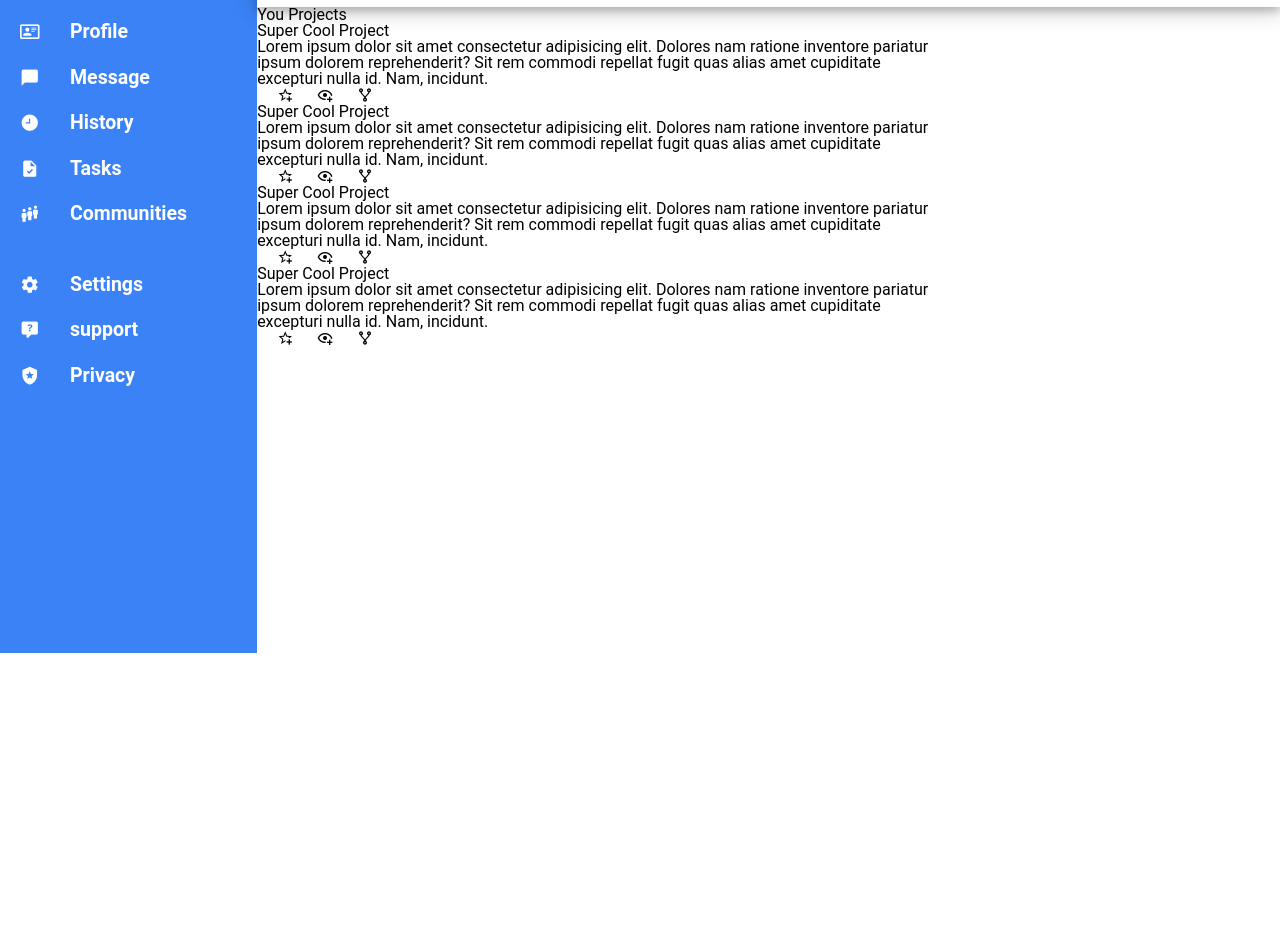
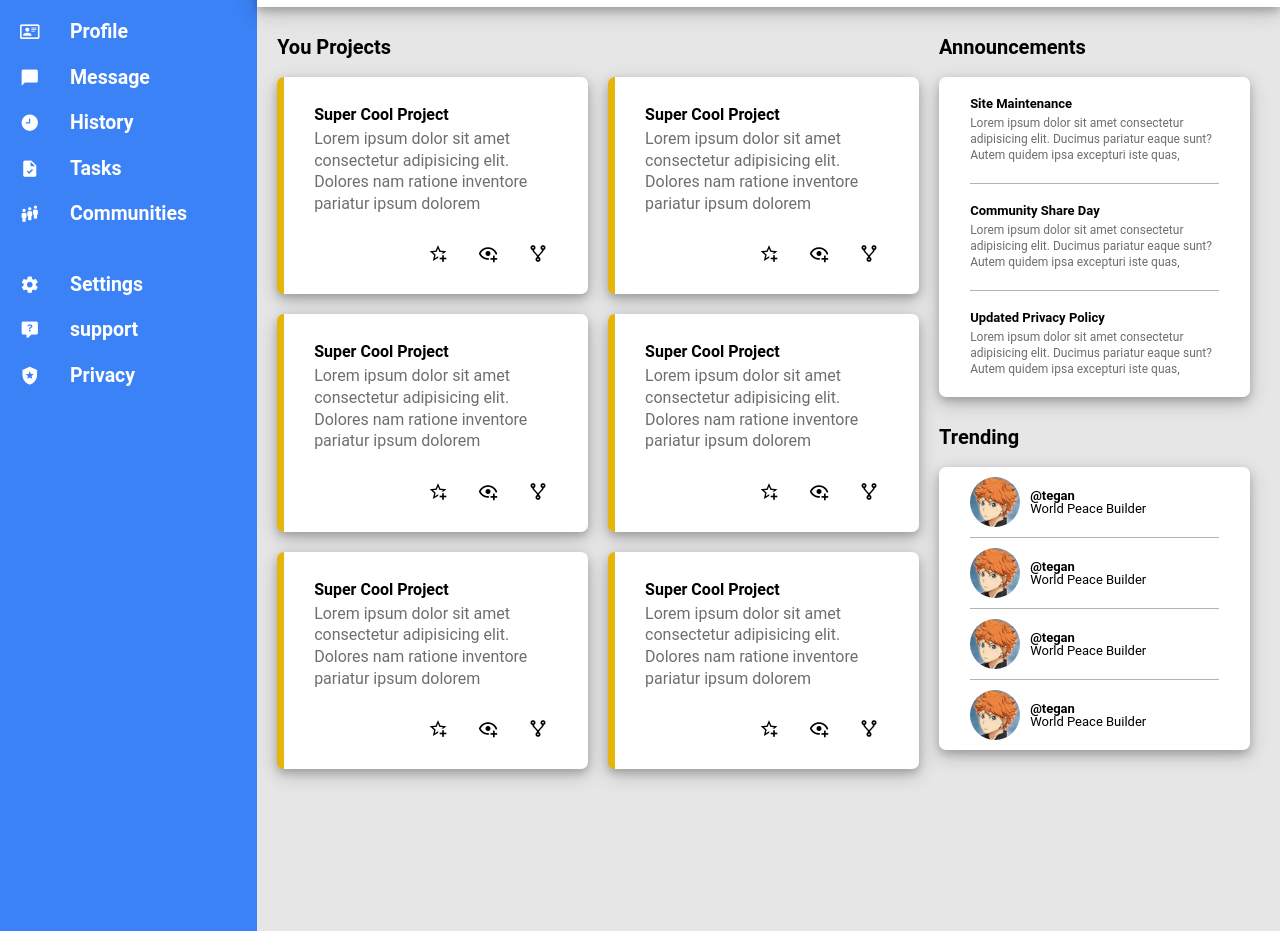
Before and after one commit to karti16/dashboard, a plain HTML site: page index.html in a window 1280 px wide. Shown: the part 147-1078 px from the top of the page. Before the commit the page ends 800 px from the top, so only its background shows below. Drawn offline with Linux system fonts and the light colour scheme.

Commit message:
complete "aside" portion

```diff
--- a/asset/style.css
+++ b/asset/style.css
@@ -144,7 +144,7 @@ table {
   display: grid;
   grid-template-columns: min-content 1fr 1fr 1fr;
   grid-template-rows: 1fr 2fr 2fr 2fr;
-  height: 100vh;
+
   grid-template-areas:
     "sidebar  nav nav nav"
     "sidebar content  content aside"
@@ -160,16 +160,20 @@ table {
 }
 .header {
   grid-area: nav;
-
+  position: relative;
+  z-index: 2;
   padding: 12px 30px;
   grid-row-gap: 10px;
   box-shadow: 0 4px 8px 0 rgba(0, 0, 0, 0.2), 0 6px 20px 0 rgba(0, 0, 0, 0.19);
 }
 .content {
   grid-area: content;
+  background-color: rgb(230, 230, 230);
 }
 .aside {
   grid-area: aside;
+  background-color: rgb(230, 230, 230);
+  padding-right: 30px;
 }
 a {
   display: flex;
@@ -282,6 +286,116 @@ a:active {
   background-color: #1b65db;
   cursor: pointer;
 }
+.content > p {
+  font-size: 20px;
+  font-weight: bold;
+
+  margin: 30px 0px 7px 20px;
+}
+.content-container {
+  display: grid;
+  grid-template-columns: repeat(auto-fit, minmax(300px, 1fr));
+  gap: 20px;
+  margin: 20px;
+}
+.content-box {
+  padding: 30px;
+  border-left: 7px solid rgb(231, 180, 11);
+  border-radius: 7px;
+  background-color: rgb(255, 255, 255);
+  box-shadow: 0 4px 8px 0 rgba(0, 0, 0, 0.2), 0 6px 20px 0 rgba(0, 0, 0, 0.19);
+}
+.content-box h2 {
+  font-weight: bold;
+  padding-bottom: 5px;
+}
+.content-box p {
+  color: rgb(110, 110, 110);
+  padding-bottom: 30px;
+  line-height: 2.7vh;
+}
+.cont-icon {
+  display: flex;
+  justify-content: flex-end;
+  font-size: 20px;
+}
+
+.anmnt {
+  display: grid;
+  grid-template-columns: 1fr;
+}
+
+.anmnt > p {
+  font-size: 20px;
+  font-weight: bold;
+  margin: 30px 0px 20px 0px;
+}
+.info {
+  background-color: white;
+  border-radius: 7px;
+  display: flex;
+  flex-direction: column;
+  box-shadow: 0 4px 8px 0 rgba(0, 0, 0, 0.2), 0 6px 20px 0 rgba(0, 0, 0, 0.19);
+}
+.info-box {
+  padding: 20px 0px;
+  width: 80%;
+  margin: auto;
+}
+.info-box:nth-child(2) {
+  border-bottom: 1px solid rgba(110, 110, 110, 0.527);
+  border-top: 1px solid rgba(110, 110, 110, 0.527);
+}
+.info-box > p:first-child {
+  font-size: 13px;
+  font-weight: bold;
+  padding-bottom: 5px;
+}
+.info-box > p:last-child {
+  font-size: 12px;
+  line-height: 2vh;
+  color: rgb(110, 110, 110);
+}
+
+.trend {
+  display: grid;
+  grid-template-columns: 1fr;
+}
+.trend > p {
+  font-size: 20px;
+  font-weight: bold;
+  margin: 30px 0px 20px 0px;
+}
+.trend-box {
+  display: flex;
+  flex-direction: column;
+  justify-content: space-around;
+  background-color: white;
+  border-radius: 7px;
+  box-shadow: 0 4px 8px 0 rgba(0, 0, 0, 0.2), 0 6px 20px 0 rgba(0, 0, 0, 0.19);
+}
+.user {
+  display: flex;
+  gap: 10px;
+  align-items: center;
+  width: 80%;
+  margin: auto;
+  padding: 10px 0px;
+  font-size: 13px;
+}
+.user:nth-child(1n + 2) {
+  border-top: 1px solid rgba(110, 110, 110, 0.527);
+}
+.user > img {
+  object-fit: cover;
+  height: 50px;
+  border-radius: 50%;
+}
+.user_name > p:first-child {
+  font-weight: bold;
+}
+.user_name > p:last-child {
+}
 /* ##################################################
 ####################################################
 3########################################################
@@ -300,18 +414,14 @@ a:active {
   }
   .sidebar {
     grid-area: sidebar;
-    background-color: #a7f3d0;
   }
   .header {
     grid-area: nav;
-    background-color: #34d399;
   }
   .content {
     grid-area: content;
-    background-color: #047857;
   }
   .aside {
     grid-area: aside;
-    background-color: #10b981;
   }
 }
--- a/index.html
+++ b/index.html
@@ -67,9 +67,7 @@
             <h2>Super Cool Project</h2>
             <p>
               Lorem ipsum dolor sit amet consectetur adipisicing elit. Dolores
-              nam ratione inventore pariatur ipsum dolorem reprehenderit? Sit
-              rem commodi repellat fugit quas alias amet cupiditate excepturi
-              nulla id. Nam, incidunt.
+              nam ratione inventore pariatur ipsum dolorem
             </p>
             <div class="cont-icon">
               <span class="mdi mdi-star-plus-outline"></span>
@@ -81,9 +79,7 @@
             <h2>Super Cool Project</h2>
             <p>
               Lorem ipsum dolor sit amet consectetur adipisicing elit. Dolores
-              nam ratione inventore pariatur ipsum dolorem reprehenderit? Sit
-              rem commodi repellat fugit quas alias amet cupiditate excepturi
-              nulla id. Nam, incidunt.
+              nam ratione inventore pariatur ipsum dolorem
             </p>
             <div class="cont-icon">
               <span class="mdi mdi-star-plus-outline"></span>
@@ -95,9 +91,7 @@
             <h2>Super Cool Project</h2>
             <p>
               Lorem ipsum dolor sit amet consectetur adipisicing elit. Dolores
-              nam ratione inventore pariatur ipsum dolorem reprehenderit? Sit
-              rem commodi repellat fugit quas alias amet cupiditate excepturi
-              nulla id. Nam, incidunt.
+              nam ratione inventore pariatur ipsum dolorem
             </p>
             <div class="cont-icon">
               <span class="mdi mdi-star-plus-outline"></span>
@@ -109,9 +103,31 @@
             <h2>Super Cool Project</h2>
             <p>
               Lorem ipsum dolor sit amet consectetur adipisicing elit. Dolores
-              nam ratione inventore pariatur ipsum dolorem reprehenderit? Sit
-              rem commodi repellat fugit quas alias amet cupiditate excepturi
-              nulla id. Nam, incidunt.
+              nam ratione inventore pariatur ipsum dolorem
+            </p>
+            <div class="cont-icon">
+              <span class="mdi mdi-star-plus-outline"></span>
+              <span class="mdi mdi-eye-plus-outline"></span>
+              <span class="mdi mdi-source-fork"></span>
+            </div>
+          </div>
+          <div class="content-box">
+            <h2>Super Cool Project</h2>
+            <p>
+              Lorem ipsum dolor sit amet consectetur adipisicing elit. Dolores
+              nam ratione inventore pariatur ipsum dolorem
+            </p>
+            <div class="cont-icon">
+              <span class="mdi mdi-star-plus-outline"></span>
+              <span class="mdi mdi-eye-plus-outline"></span>
+              <span class="mdi mdi-source-fork"></span>
+            </div>
+          </div>
+          <div class="content-box">
+            <h2>Super Cool Project</h2>
+            <p>
+              Lorem ipsum dolor sit amet consectetur adipisicing elit. Dolores
+              nam ratione inventore pariatur ipsum dolorem
             </p>
             <div class="cont-icon">
               <span class="mdi mdi-star-plus-outline"></span>
@@ -121,7 +137,67 @@
           </div>
         </div>
       </div>
-      <div class="aside"></div>
+      <div class="aside">
+        <div class="anmnt">
+          <p>Announcements</p>
+          <div class="info">
+            <div class="info-box">
+              <p>Site Maintenance</p>
+              <p>
+                Lorem ipsum dolor sit amet consectetur adipisicing elit. Ducimus
+                pariatur eaque sunt? Autem quidem ipsa excepturi iste quas,
+              </p>
+            </div>
+            <div class="info-box">
+              <p>Community Share Day</p>
+              <p>
+                Lorem ipsum dolor sit amet consectetur adipisicing elit. Ducimus
+                pariatur eaque sunt? Autem quidem ipsa excepturi iste quas,
+              </p>
+            </div>
+            <div class="info-box">
+              <p>Updated Privacy Policy</p>
+              <p>
+                Lorem ipsum dolor sit amet consectetur adipisicing elit. Ducimus
+                pariatur eaque sunt? Autem quidem ipsa excepturi iste quas,
+              </p>
+            </div>
+          </div>
+        </div>
+        <div class="trend">
+          <p>Trending</p>
+          <div class="trend-box">
+            <div class="user">
+              <img src="asset/hinata.png" alt="hinata" />
+              <div class="user_name">
+                <p>@tegan</p>
+                <p>World Peace Builder</p>
+              </div>
+            </div>
+            <div class="user">
+              <img src="asset/hinata.png" alt="hinata" />
+              <div class="user_name">
+                <p>@tegan</p>
+                <p>World Peace Builder</p>
+              </div>
+            </div>
+            <div class="user">
+              <img src="asset/hinata.png" alt="hinata" />
+              <div class="user_name">
+                <p>@tegan</p>
+                <p>World Peace Builder</p>
+              </div>
+            </div>
+            <div class="user">
+              <img src="asset/hinata.png" alt="hinata" />
+              <div class="user_name">
+                <p>@tegan</p>
+                <p>World Peace Builder</p>
+              </div>
+            </div>
+          </div>
+        </div>
+      </div>
     </div>
   </body>
 </html>
```
